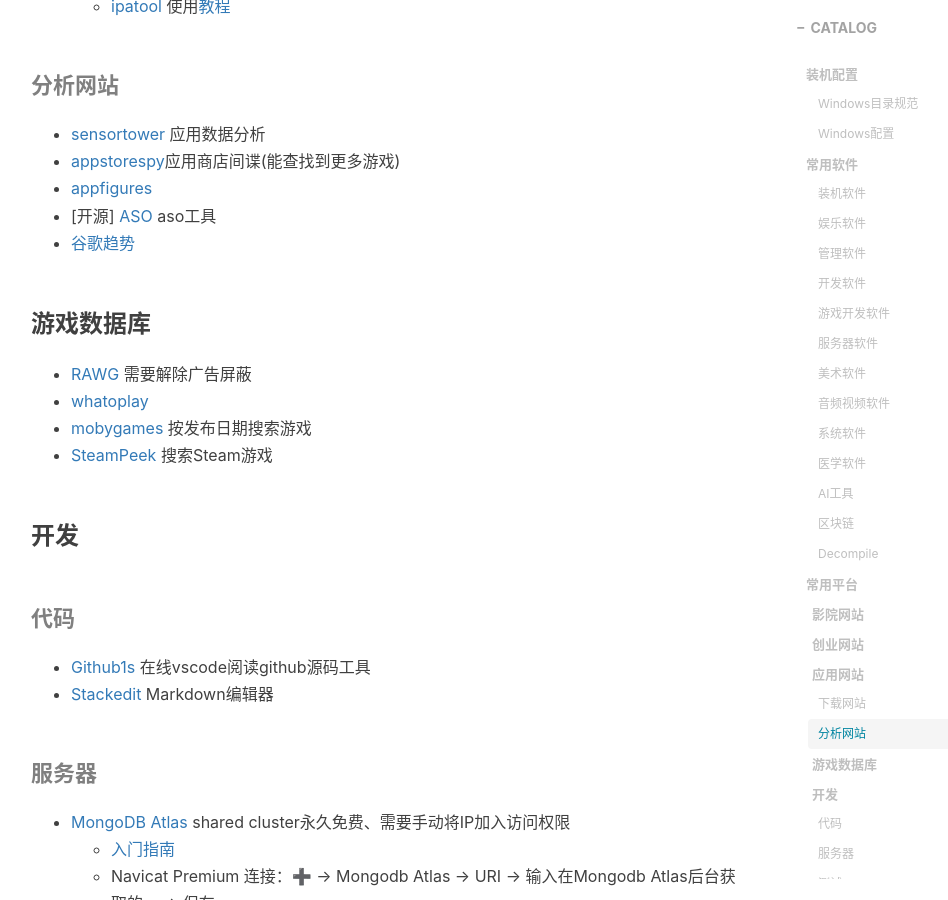
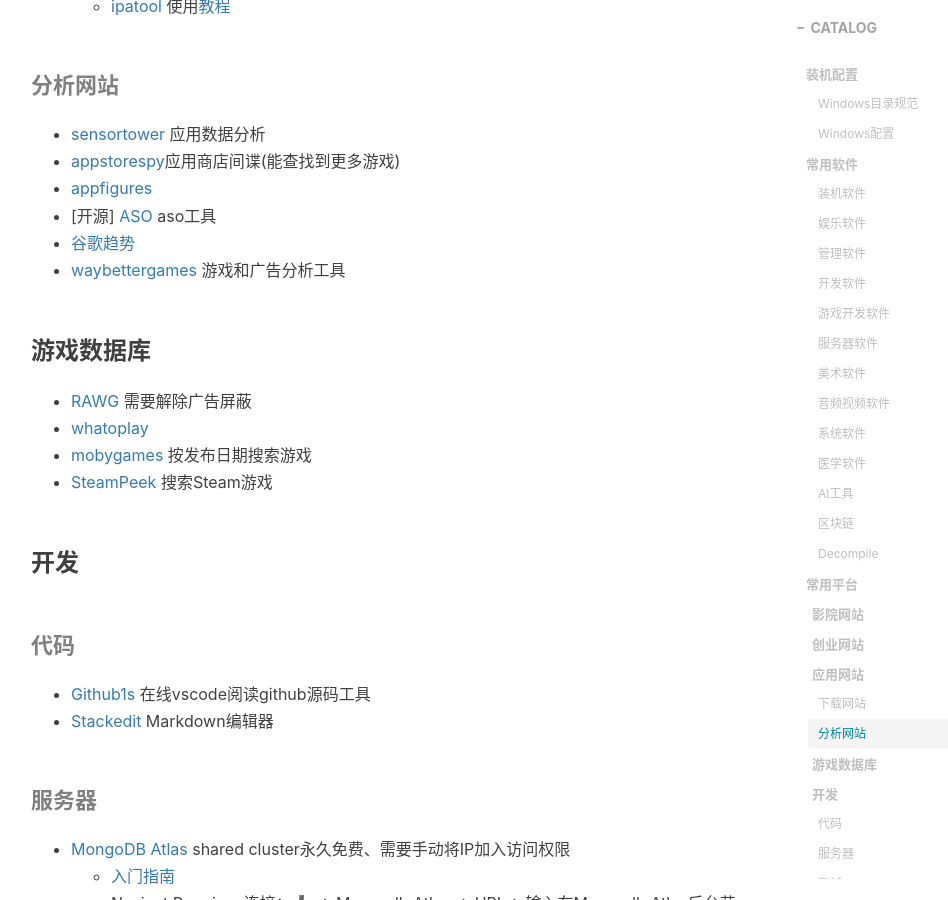
Before and after one commit to gumcstronger/gumcstronger.github.io, a Jekyll site: the page built from _posts/2022/2022-08-24-windows.md, in a window 1280 px wide and 900 px high, scrolled down 9577 px. Shown: the whole window, without its empty margins (234-1182 px from the left). Built offline with Jekyll 4.4.1, drawn with Linux system fonts in a browser that asks for light colours; nearby versions of some CDN libraries; comment, search, counter and statistics services are not loaded.

Commit message:
Update 2022-08-24-windows.md

```diff
--- a/_posts/2022/2022-08-24-windows.md
+++ b/_posts/2022/2022-08-24-windows.md
@@ -336,6 +336,7 @@
 * [appfigures ](https://appfigures.com/)
 * [开源] [ASO](https://github.com/facundoolano/aso) aso工具
 * [谷歌趋势](https://trends.google.com/)
+* [waybettergames](https://www.waybettergames.com/) 游戏和广告分析工具
 
 ### 游戏数据库
 
```
